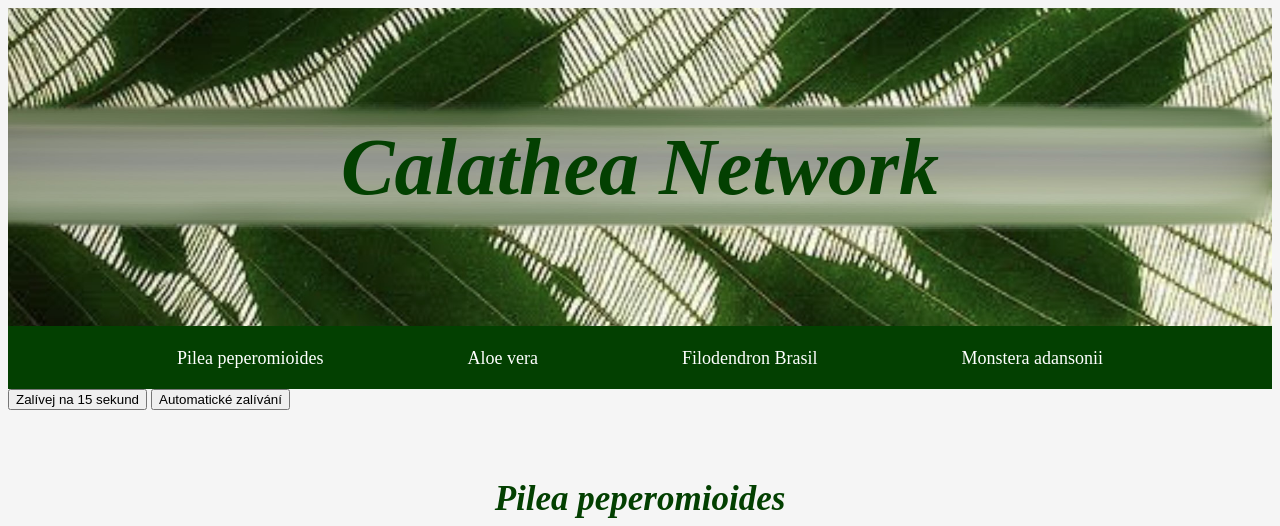
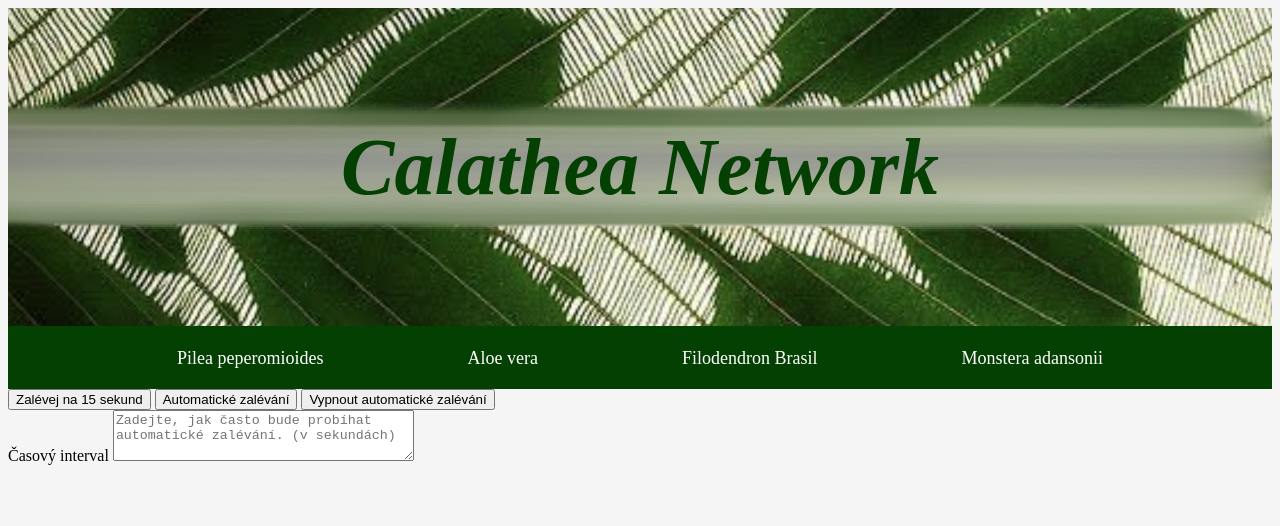
Before and after one commit to veronikabechynska/projekt-Calathea-network, a plain HTML site: page index.html in a window 1280 px wide. Shown: the top 526 px of the page. Drawn offline with Linux system fonts and the light colour scheme; a script that the page names is missing.

Commit message:
nova verze terka

```diff
--- a/index.html
+++ b/index.html
@@ -30,9 +30,14 @@
 
 
 
-    <button class="button">Zalívej na 15 sekund</button>
-    <button class="button2">Automatické zalívání</button>
+    <button class="button">Zalévej na 15 sekund</button>
+    <button class="button2">Automatické zalévání</button>
+    <button class="button3">Vypnout automatické zalévání</button>
 
+    <form>
+        <label for="hodiny">Časový interval</label>
+        <textarea id="hodiny" cols="35" rows="3" placeholder="Zadejte, jak často bude probíhat automatické zalévání. (v sekundách)"></textarea>
+    </form>
 
     <section class="kytka1" id="kytka1">
         <h2>Pilea peperomioides</h2>
```
